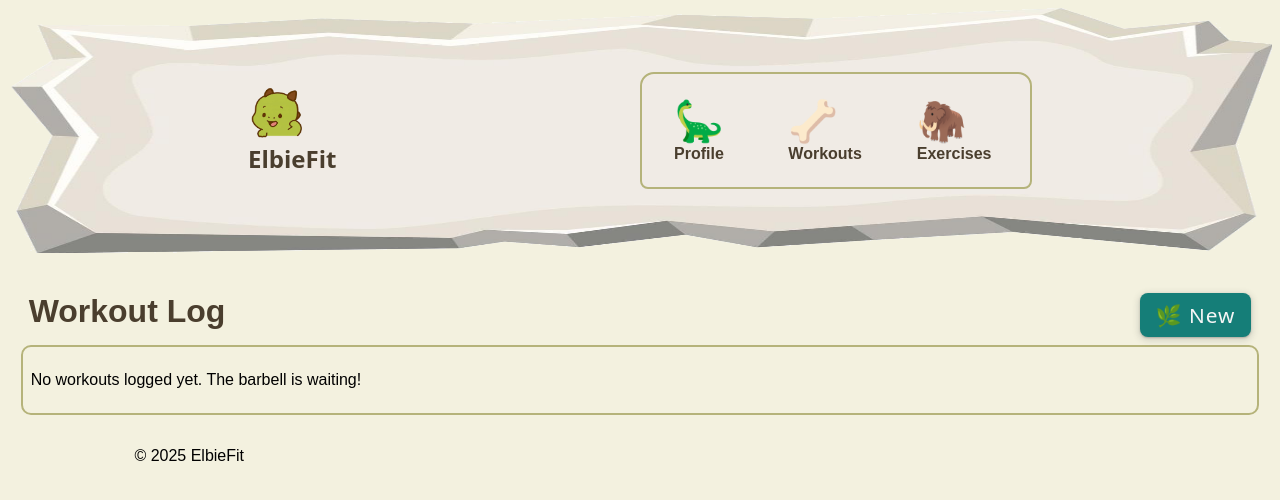
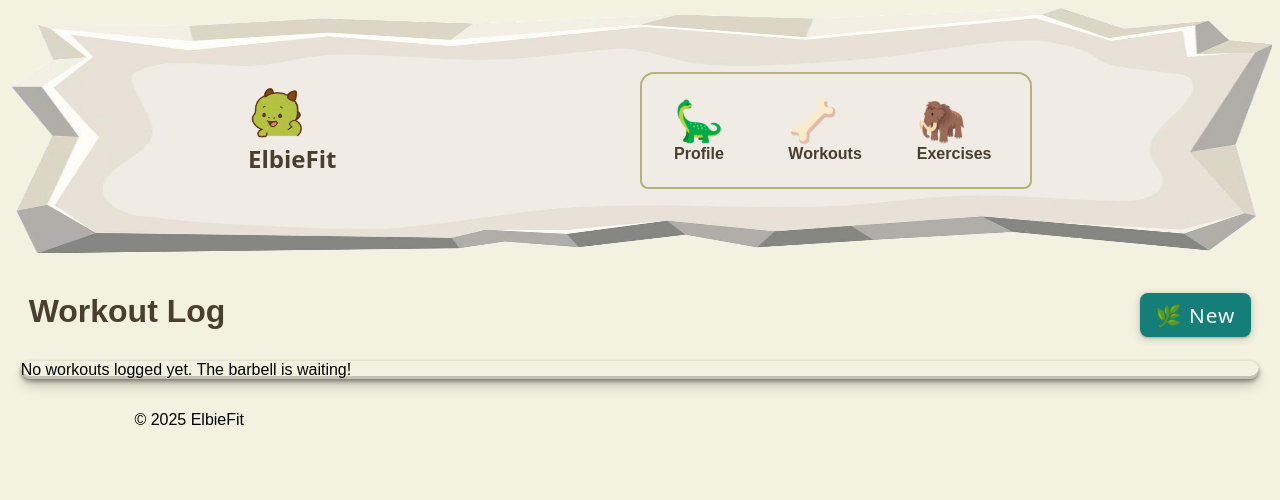
Before and after one commit to LisaS7/ElbieFit, a FastAPI app: template app/templates/workouts/workouts.html in a window 1280 px wide. Shown: the top 500 px of the page. Run offline with FastAPI, Linux system fonts and the light colour scheme; the template is opened without the code that fills it, so the values that code supplies are empty; some libraries are stand-ins or nearby versions; some web fonts are replaced.

Commit message:
Adjusting styles

```diff
--- a/static/base.css
+++ b/static/base.css
@@ -10,7 +10,7 @@
   --color-button-secondary: #d4a16a; /* warm clay-stone */
   --color-button-secondary-dark: #b8854f; /* shadow shade */
 
-  --color-nav-stone: #f0ebe5;
+  --color-stone: #f0ebe5;
 
   --font-decorative: 'Caesar Dressing', system-ui;
   --font-plain: 'Passero One', sans-serif;
@@ -64,7 +64,7 @@ html {
 }
 
 .nav-panel {
-  background: var(--color-nav-stone);
+  background: var(--color-stone);
   border: 2px solid var(--color-borders);
   border-radius: 14px 14px 8px 8px;
 }
@@ -139,9 +139,9 @@ main {
 }
 
 #page-container {
-  border: 2px solid var(--color-borders);
   border-radius: 10px;
-  padding: 0.5rem;
+  box-shadow: rgba(0, 0, 0, 0.4) 0px 2px 4px, rgba(0, 0, 0, 0.3) 0px 7px 13px -3px,
+    rgba(0, 0, 0, 0.2) 0px -3px 0px inset;
 }
 
 .horizontal-divider {
--- a/static/components.css
+++ b/static/components.css
@@ -101,6 +101,7 @@ a.button.small:active {
   padding: 1rem;
   border: 1px solid var(--color-borders);
   border-radius: 10px;
+  background-color: var(--color-stone);
 }
 
 /* ── Tag ── */
```
